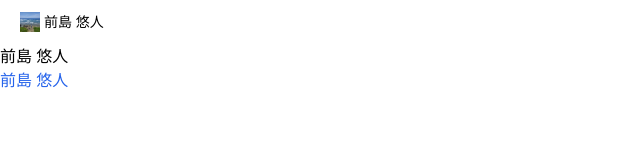
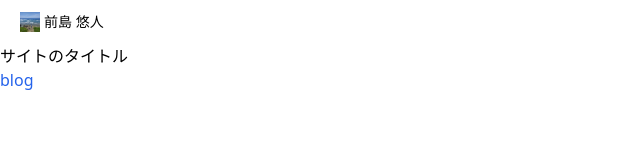
Before and after one commit to maejimayuto/super-notion-blog, a Next.js app: page / in a window 1280 px wide. Shown: the top 160 px of the page, without its empty margins (0-640 px from the left). Built offline with nearby package versions, Linux system fonts and the light colour scheme.

Commit message:
change: add link to blog page

```diff
--- a/src/pages/index.tsx
+++ b/src/pages/index.tsx
@@ -1,4 +1,5 @@
 import type { NextPage } from 'next'
+import Link from 'next/link'
 
 import CustomHead from '../components/custom-head'
 import Header from '../components/header'
@@ -10,9 +11,11 @@ const Home: NextPage = () => {
       <Header />
       <main>
         <h1>
-          前島 悠人
+          サイトのタイトル
         </h1>
-        <p className="text-blue-600">前島 悠人</p>
+        <Link href="/blog" passHref>
+          <a className="text-blue-600">blog</a>
+        </Link>
       </main>
     </div>
   )
```
